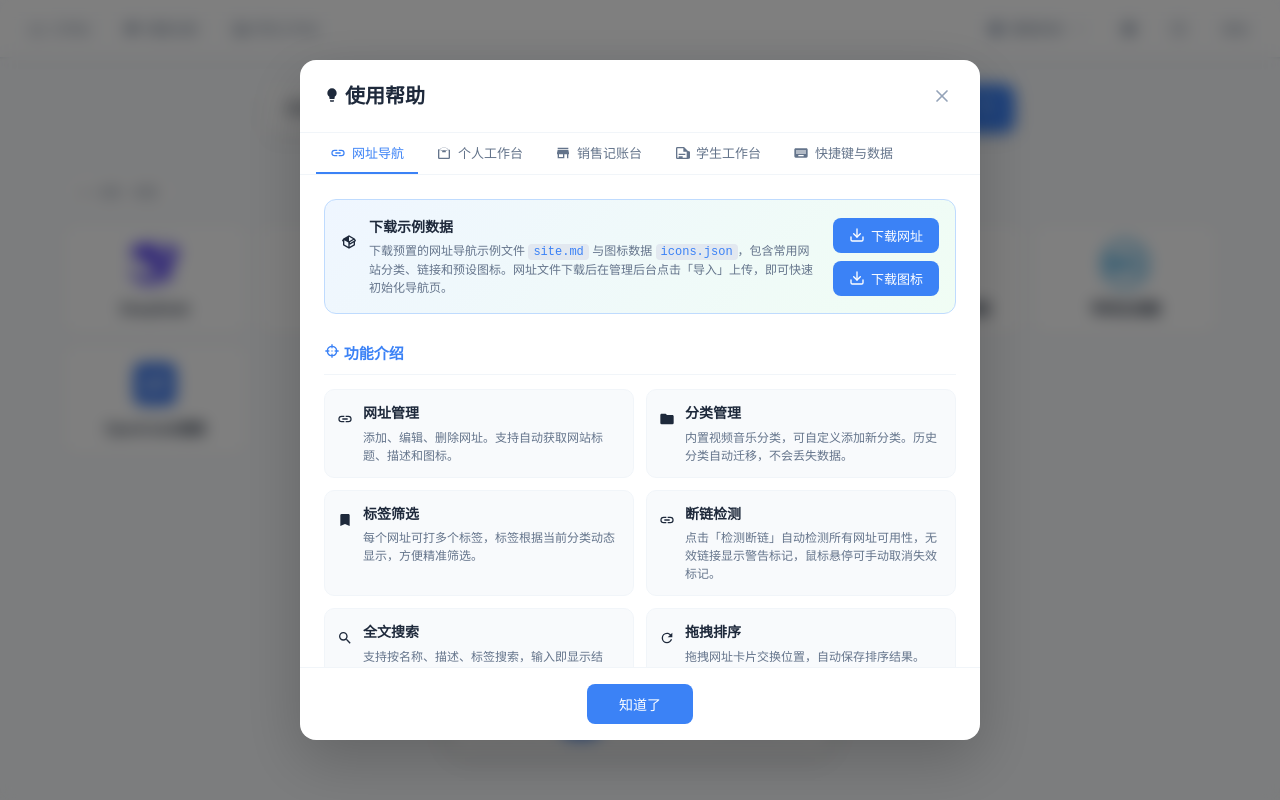
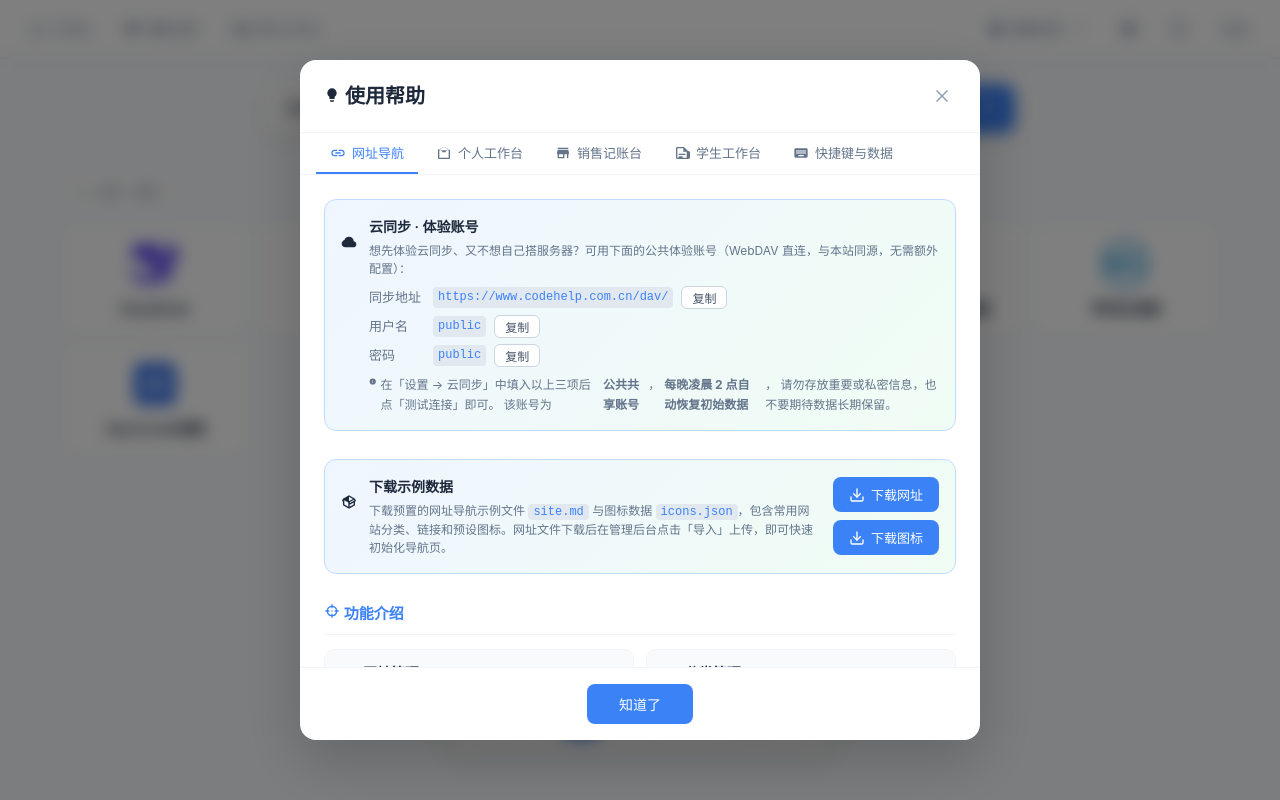
Before and after one commit to zhixiaotx/easy-web-tab, a Vue app: page / in a window 1280 px wide. Both pictures are taken after a click on the button 1178 px from the left and 28 px from the top of the page. Built offline with nearby package versions, Linux system fonts and the light colour scheme.

Commit message:
feat: 帮助页网站导航增加云同步体验账号（public/public，每晚2点恢复）

```diff
--- a/src/components/HelpModal.vue
+++ b/src/components/HelpModal.vue
@@ -54,6 +54,17 @@ async function downloadSkill() {
     URL.revokeObjectURL(url)
   } catch (e) {
     alert('技能文件下载失败，请稍后重试')
+  }
+}
+
+const copied = ref('')
+async function copyText(text: string, field: string) {
+  try {
+    await navigator.clipboard.writeText(text)
+    copied.value = field
+    setTimeout(() => { if (copied.value === field) copied.value = '' }, 1500)
+  } catch {
+    alert('复制失败，请手动复制')
   }
 }
 
@@ -470,6 +481,41 @@ const skillInstall = [
       <div class="modal-body">
         <!-- ===== 标签 1：网址导航 ===== -->
         <template v-if="activeTab === 'nav'">
+        <!-- 云同步体验账号 -->
+        <section class="help-section">
+          <div class="download-card">
+            <div class="download-info">
+              <span class="download-icon"><Icon name="cloud" /></span>
+              <div>
+                <h4>云同步 · 体验账号</h4>
+                <p>想先体验云同步、又不想自己搭服务器？可用下面的公共体验账号（WebDAV 直连，与本站同源，无需额外配置）：</p>
+                <ul class="sync-account">
+                  <li>
+                    <span class="sync-label">同步地址</span>
+                    <code>https://www.codehelp.com.cn/dav/</code>
+                    <button class="btn-copy" @click="copyText('https://www.codehelp.com.cn/dav/', 'url')">{{ copied === 'url' ? '已复制' : '复制' }}</button>
+                  </li>
+                  <li>
+                    <span class="sync-label">用户名</span>
+                    <code>public</code>
+                    <button class="btn-copy" @click="copyText('public', 'user')">{{ copied === 'user' ? '已复制' : '复制' }}</button>
+                  </li>
+                  <li>
+                    <span class="sync-label">密码</span>
+                    <code>public</code>
+                    <button class="btn-copy" @click="copyText('public', 'pass')">{{ copied === 'pass' ? '已复制' : '复制' }}</button>
+                  </li>
+                </ul>
+                <p class="sync-note"><Icon name="info" :size="13" />
+                  在「设置 → 云同步」中填入以上三项后点「测试连接」即可。
+                  该账号为 <strong>公共共享账号</strong>，<strong>每晚凌晨 2 点自动恢复初始数据</strong>，
+                  请勿存放重要或私密信息，也不要期待数据长期保留。
+                </p>
+              </div>
+            </div>
+          </div>
+        </section>
+
         <!-- 示例数据下载 -->
         <section class="help-section download-section">
           <div class="download-card">
@@ -1041,6 +1087,52 @@ const skillInstall = [
   color: #3b82f6;
 }
 
+.sync-account {
+  list-style: none;
+  padding: 0;
+  margin: 8px 0;
+  display: grid;
+  gap: 6px;
+}
+
+.sync-account li {
+  display: flex;
+  align-items: center;
+  gap: 8px;
+  font-size: 13px;
+  flex-wrap: wrap;
+}
+
+.sync-label {
+  flex-shrink: 0;
+  width: 56px;
+  color: #64748b;
+}
+
+.btn-copy {
+  padding: 2px 10px;
+  font-size: 12px;
+  border: 1px solid #cbd5e1;
+  background: #fff;
+  color: #475569;
+  border-radius: 6px;
+  cursor: pointer;
+  transition: all 0.15s;
+}
+
+.btn-copy:hover {
+  border-color: #3b82f6;
+  color: #3b82f6;
+}
+
+.download-info .sync-note {
+  display: flex;
+  align-items: flex-start;
+  gap: 4px;
+  margin-top: 8px;
+  line-height: 1.6;
+}
+
 .btn-download {
   display: flex;
   align-items: center;
--- a/src/styles/dark.css
+++ b/src/styles/dark.css
@@ -1222,6 +1222,21 @@ html.dark .download-info code {
   color: #60a5fa;
 }
 
+html.dark .sync-label {
+  color: #94a3b8;
+}
+
+html.dark .btn-copy {
+  background: #1e293b;
+  border-color: #334155;
+  color: #cbd5e1;
+}
+
+html.dark .btn-copy:hover {
+  border-color: #60a5fa;
+  color: #60a5fa;
+}
+
 /* ========================================
    SiteCard 悬停描述弹框暗色模式
    ======================================== */
```
